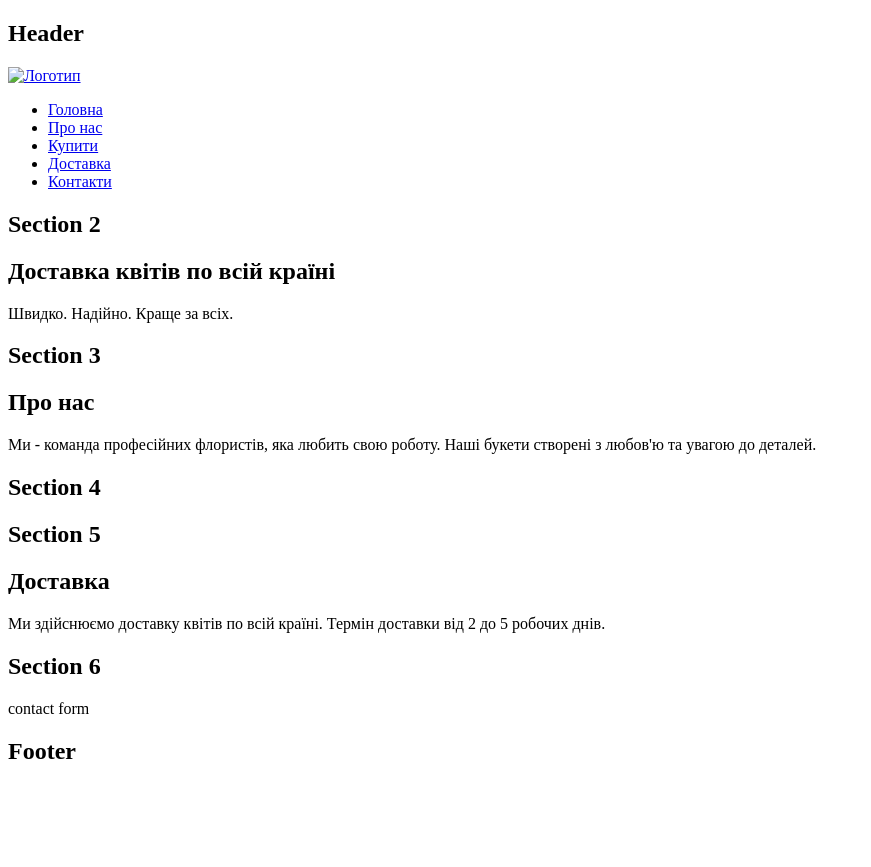
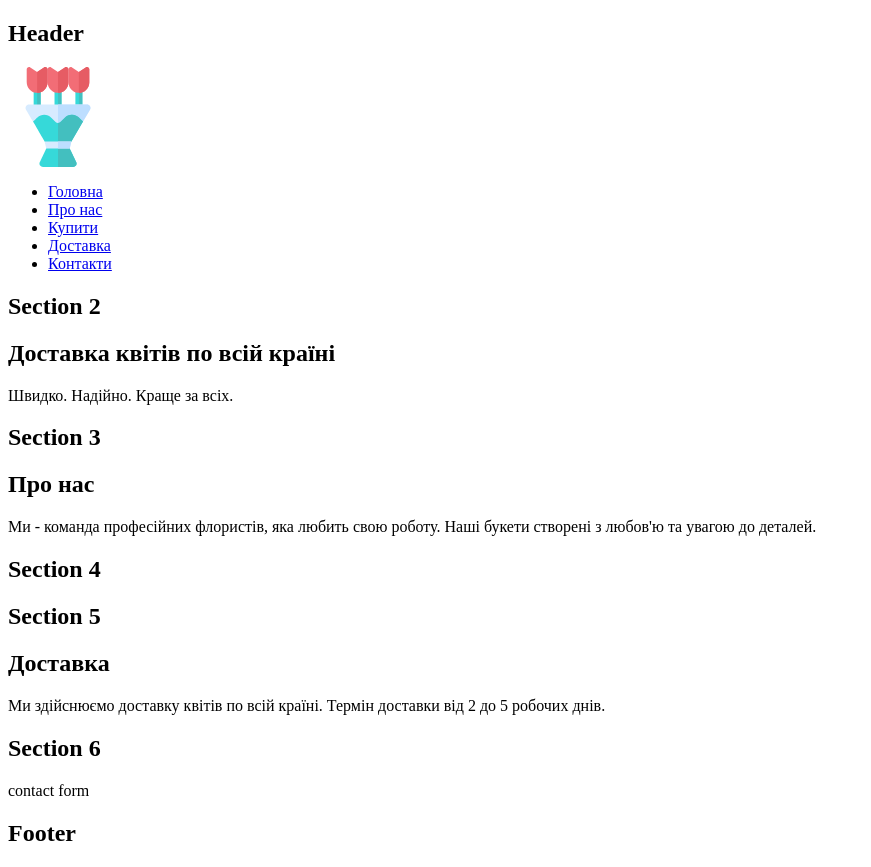
Before and after one commit to viktoriiasokolova17/Flower, a plain HTML site: page index.html in a window 1280 px wide. Shown: the whole page, without its empty margins (0-871 px from the left). Before the commit the page ends 800 px from the top, so only its background shows below. Drawn offline with Linux system fonts and the light colour scheme.

Commit message:
Create folder CSS and IMAGES. Add style.css and logo

```diff
--- /dev/null
+++ b/css/style.css
@@ -0,0 +1,4 @@
+.logo{
+    width: 100px;
+    height: 100px;
+}
--- a/index.html
+++ b/index.html
@@ -4,13 +4,16 @@
     <meta charset="UTF-8">
     <meta name="viewport" content="width=device-width, initial-scale=1.0">
     <title>Flower</title>
+
+    <!-- Styles -->
+    <link rel="stylesheet" href="./css/style.css">
 </head>
 <body>
     <header>
         <h2>Header</h2>
         <div class="container">
             <div class="logo">
-                <a href="index.html"><img src="" alt="Логотип"></a>
+                <a href="index.html" class="logo"><img src="./images/logo.svg" alt="Логотип"></a>
             </div>
             <nav>
                 <ul>
```
Also changed, not shown: images/logo.svg (added).
